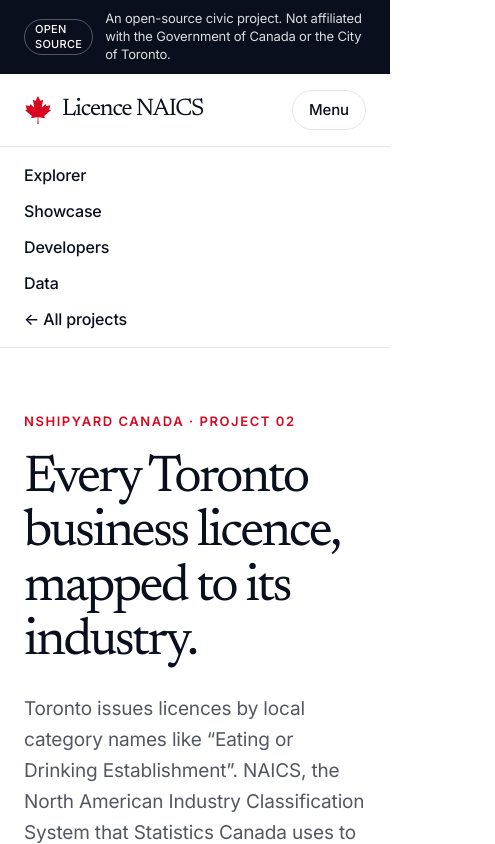
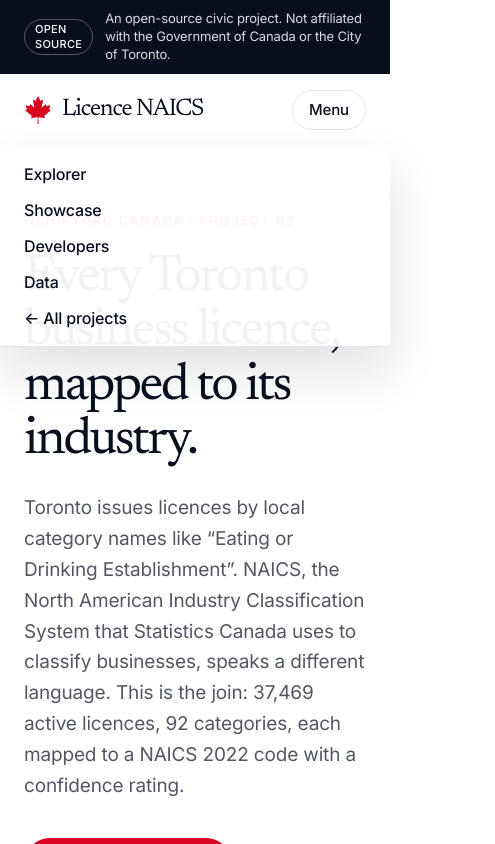
Before and after one commit to Nshipyard/toronto-licence-naics, a Next.js app: page / in a window 390 px wide. Both pictures are taken after a click on the button "Menu". Shown: the top 844 px of the page, 495 px wide, since content can reach past the window. Built offline with nearby package versions, Linux system fonts and the light colour scheme.

Commit message:
Sticky scroll-aware navbar: header sticks on desktop and mobile with shadow on scroll; mobile menu opens as overlay panel (Escape closes); section[id] scroll-margin so anchors clear the fixed header.

```diff
--- a/src/app/globals.css
+++ b/src/app/globals.css
@@ -16,11 +16,9 @@
 
 html {
   scroll-behavior: smooth;
-  overflow-x: clip;
 }
 
 body {
-  overflow-x: clip;
   background: var(--color-paper);
   color: var(--color-ink);
   font-family: var(--font-sans);
@@ -41,3 +39,8 @@
   background: var(--color-canada);
   color: #fff;
 }
+
+/* Sticky-nav anchor offset: in-page anchors never hide under the fixed header. */
+section[id] {
+  scroll-margin-top: 88px;
+}
--- a/src/components/chrome.tsx
+++ b/src/components/chrome.tsx
@@ -1,6 +1,6 @@
 "use client";
 
-import { useState } from "react";
+import { useState, useEffect } from "react";
 import { useLang } from "@/i18n";
 import MapleLeaf from "./MapleLeaf";
 
@@ -21,6 +21,23 @@
 export function Nav() {
   const { t, lang, setLang } = useLang();
   const [open, setOpen] = useState(false);
+  const [scrolled, setScrolled] = useState(false);
+
+  useEffect(() => {
+    const onScroll = () => setScrolled(window.scrollY > 8);
+    onScroll();
+    window.addEventListener("scroll", onScroll, { passive: true });
+    return () => window.removeEventListener("scroll", onScroll);
+  }, []);
+
+  useEffect(() => {
+    if (!open) return;
+    const onKey = (e: KeyboardEvent) => {
+      if (e.key === "Escape") setOpen(false);
+    };
+    window.addEventListener("keydown", onKey);
+    return () => window.removeEventListener("keydown", onKey);
+  }, [open]);
   const links = [
     { href: "#explorer", label: t.nav.explorer },
     { href: "#showcase", label: t.nav.showcase },
@@ -28,7 +45,11 @@
     { href: "#data", label: t.nav.data },
   ];
   return (
-    <header className="border-b border-line bg-paper/90 backdrop-blur">
+    <header
+      className={`sticky top-0 z-50 border-b border-line bg-paper/90 backdrop-blur transition-shadow ${
+        scrolled ? "shadow-[0_12px_32px_rgba(10,15,30,0.10)]" : ""
+      }`}
+    >
       <div className="mx-auto flex max-w-[1392px] items-center justify-between px-6 py-4">
         <a href="#top" className="flex items-center gap-2.5">
           <MapleLeaf className="h-7 w-7 text-canada" />
@@ -68,7 +89,7 @@
         </button>
       </div>
       {open && (
-        <div className="border-t border-line px-6 py-4 md:hidden">
+        <div className="absolute inset-x-0 top-full border-b border-line bg-paper/95 px-6 py-4 shadow-[0_24px_48px_rgba(10,15,30,0.12)] backdrop-blur md:hidden">
           <div className="flex flex-col gap-3">
             {links.map((l) => (
               <a key={l.href} href={l.href} onClick={() => setOpen(false)} className="text-[16px] font-medium">
```
